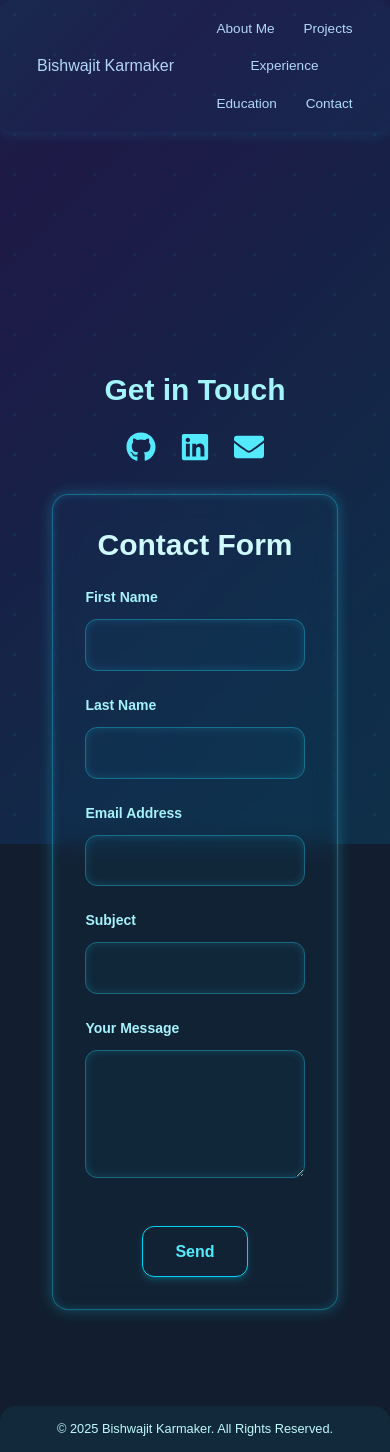
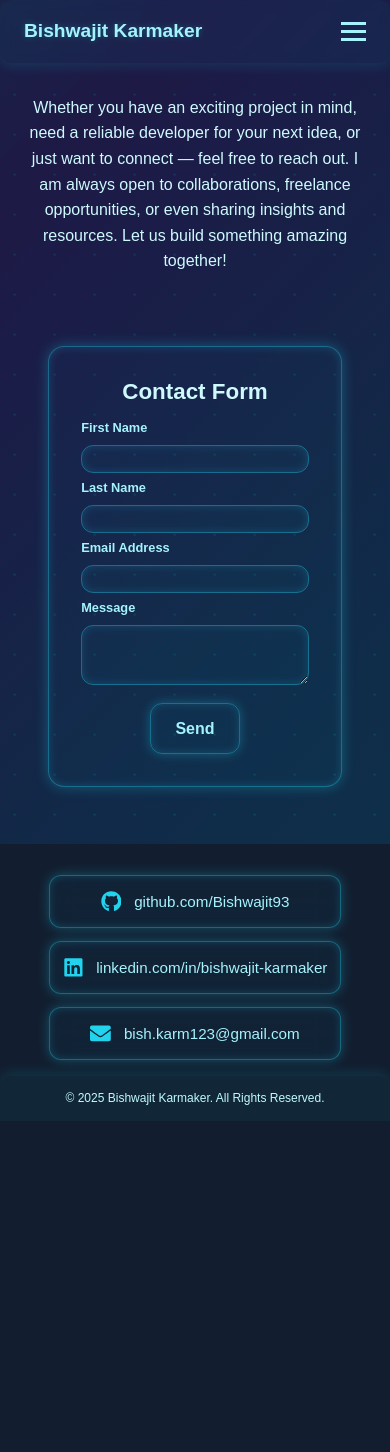
Before and after one commit to Bishwajit93/portfoliosite_frontend, a Next.js app: page /contact in a window 390 px wide. After the commit the page ends 1121 px from the top, so only its background shows below. Built offline with nearby package versions, Linux system fonts and the light colour scheme.

Commit message:
changes in style

```diff
--- a/src/app/contact/page.tsx
+++ b/src/app/contact/page.tsx
@@ -1,29 +1,60 @@
 'use client';
 
+import React from 'react';
+import { FaGithub, FaLinkedin, FaEnvelope } from 'react-icons/fa';
+import ContactForm from '@/components/ContactForm';
+import '@/styles/contactPage.css';
 
-import ContactForm from '@/components/ContactForm';
-import { FaGithub, FaLinkedin, FaEnvelope } from 'react-icons/fa';
+const ContactPage: React.FC = () => {
+  return (
+    <main className="contact-page">
+      <p className="text-center text-cyan-100 mb-8 max-w-xl">
+        Whether you have an exciting project in mind, need a reliable developer for your next idea,
+        or just want to connect — feel free to reach out. I am always open to collaborations, freelance
+        opportunities, or even sharing insights and resources. Let us build something amazing together!
+      </p>
+      <div className="contact-form">
+        <ContactForm />
+      </div>
 
-export default function ContactPage() {
-  return (
-      <main className="max-w-4xl mx-auto p-4">
-        <h1 className="text-3xl sm:text-4xl md:text-5xl font-bold text-center mb-6 text-cyan-200">
-          Get in Touch
-        </h1>
-
-        <div className="flex justify-center space-x-6 mb-8 text-cyan-300 text-3xl">
-          <a href="https://github.com/Bishwajit93" target="_blank" rel="noopener noreferrer" className="hover:text-cyan-400 transition">
-            <FaGithub />
-          </a>
-          <a href="https://www.linkedin.com/in/bishwajit-karmaker/" target="_blank" rel="noopener noreferrer" className="hover:text-cyan-400 transition">
-            <FaLinkedin />
-          </a>
-          <a href="mailto:bish.karm123@gmail.com" className="hover:text-cyan-400 transition">
-            <FaEnvelope />
-          </a>
+      <div className="contact-links">
+        <div className="contact-card">
+          <FaGithub />
+          <span>
+            <a
+              href="https://github.com/Bishwajit93"
+              target="_blank"
+              rel="noopener noreferrer"
+            >
+              github.com/Bishwajit93
+            </a>
+          </span>
         </div>
 
-        <ContactForm />
-      </main>
+        <div className="contact-card">
+          <FaLinkedin />
+          <span>
+            <a
+              href="https://www.linkedin.com/in/bishwajit-karmaker/"
+              target="_blank"
+              rel="noopener noreferrer"
+            >
+              linkedin.com/in/bishwajit-karmaker
+            </a>
+          </span>
+        </div>
+
+        <div className="contact-card">
+          <FaEnvelope />
+          <span>
+            <a href="mailto:bish.karm123@gmail.com">
+              bish.karm123@gmail.com
+            </a>
+          </span>
+        </div>
+      </div>
+    </main>
   );
-}
+};
+
+export default ContactPage;
--- a/src/app/globals.css
+++ b/src/app/globals.css
@@ -16,14 +16,33 @@ html, body {
   font-family: Arial, Helvetica, sans-serif;
   margin: 0;
   padding: 0;
+  background: var(--background);
   overflow-x: hidden;
-  width: 100%;
   min-height: 100%;
-  background: var(--background);
-  overscroll-behavior: none;
 }
 
-/* ========= OUT OF THE WORLD BACKGROUND ========= */
+/* reduce space for mobile */
+@media (max-width: 768px) {
+  main {
+    margin-top: 0 !important;
+  }
+}
+
+/* ========= FLEX FOOTER SYSTEM ========= */
+body {
+  display: flex;
+  flex-direction: column;
+  min-height: 100vh;
+}
+main {
+  flex: 1;
+  z-index: 1;
+  position: relative;
+  padding-top: 1rem;
+  z-index: 1;
+}
+
+/* ========= ANIMATED BACKGROUND ========= */
 body::before {
   content: "";
   position: fixed;
@@ -34,13 +53,11 @@ body::before {
   pointer-events: none;
   z-index: 0;
 }
-
 @keyframes driftGrid {
   0% { background-position: 0 0; }
   50% { background-position: 100px 100px; }
   100% { background-position: 0 0; }
 }
-
 body::after {
   content: "";
   position: fixed;
@@ -55,33 +72,173 @@ body::after {
   pointer-events: none;
   z-index: 0;
 }
-
 @keyframes slowMove {
   0% { background-position: 0% 50%; }
   50% { background-position: 100% 50%; }
   100% { background-position: 0% 50%; }
 }
 
-/* ========= MAIN CONTENT ========= */
-main {
-  padding-top: 5rem;
-  z-index: 1;
+/* ========= HEADER ========= */
+/* ========= HEADER ========= */
+.header {
+  display: flex;
+  align-items: center;
+  justify-content: space-between;
+  padding: 1rem 2rem;
+  background: rgba(0,255,255,0.04);
+  box-shadow: 0 4px 12px rgba(0,255,255,0.1);
   position: relative;
+  z-index: 30;
+  border-radius: 0.75rem;
+  backdrop-filter: blur(6px);
+  animation: dropHeader 1.2s ease forwards;
+  padding-left: 16rem;
+}
+@keyframes dropHeader {
+  0% { opacity: 0; transform: translateY(-20px); }
+  100% { opacity: 1; transform: translateY(0); }
+}
+.header .engine a {
+  color: var(--foreground);
+  font-weight: 600;
+  text-decoration: none;
+  font-size: 1.2rem;
+  text-shadow: 0 0 6px rgba(34,211,238,0.3);
+}
+
+
+/* DESKTOP NAV */
+.nav-desktop {
+  display: flex;
+  gap: 1.2rem;
+  padding-right: 12em;
+}
+.nav-desktop a {
+  color: var(--foreground);
+  text-decoration: none;
+  padding: 0.5rem 1rem;
+  border-radius: 0.75rem;
+  backdrop-filter: blur(4px);
+  transition: all 0.4s ease;
+}
+.nav-desktop a:hover {
+  background: rgba(34,211,238,0.1);
+  box-shadow: 0 0 12px rgba(34,211,238,0.4);
+  color: var(--accent-cyan);
+}
+.nav-desktop a.active {
+  background: rgba(34,211,238,0.15);
+  border: 1px solid rgba(34,211,238,0.5);
+  box-shadow: 0 0 18px rgba(34,211,238,0.6);
+  color: var(--accent-lime);
+}
+
+/* HAMBURGER */
+.hamburger {
+  display: none;
+  flex-direction: column;
+  gap: 5px;
+  cursor: pointer;
+}
+.hamburger .line {
+  width: 25px;
+  height: 3px;
+  background: var(--foreground);
+  transition: all 0.3s;
+}
+.hamburger.open .line:nth-child(1) {
+  transform: rotate(45deg) translate(5px, 5px);
+}
+.hamburger.open .line:nth-child(2) {
+  opacity: 0;
+}
+.hamburger.open .line:nth-child(3) {
+  transform: rotate(-45deg) translate(5px, -5px);
+}
+
+/* MOBILE MENU */
+.mobile-menu {
+  display: none;
+  flex-direction: column;
+  align-items: center;
+  gap: 1rem;
+  position: absolute;
+  top: 100%;
+  left: 0;
+  right: 0;
+  background: rgba(0,255,255,0.08);
+  backdrop-filter: blur(10px);
+  border-radius: 0 0 0.75rem 0.75rem;
+  box-shadow: 0 4px 12px rgba(0,255,255,0.2);
+  padding: 1rem 0;
+  z-index: 20;
+}
+
+.mobile-menu a {
+  display: inline-block;
+  color: var(--foreground);
+  text-decoration: none;
+  font-size: 1.1rem;
+  padding: 0.2rem 0.8rem;
+  border: 1px solid rgba(34,211,238,0.2);
+  border-radius: 0.75rem;
+  backdrop-filter: blur(6px);
+  background: rgba(34,211,238,0.05);
+  box-shadow: inset 0 0 8px rgba(34,211,238,0.15);
+  transition: all 0.4s;
+}
+
+.mobile-menu a:hover {
+  background: rgba(34,211,238,0.12);
+  border-color: rgba(34,211,238,0.5);
+  box-shadow: 0 0 12px rgba(34,211,238,0.4);
+  color: var(--accent-cyan);
+}
+
+.mobile-menu a.active {
+  background: rgba(34,211,238,0.18);
+  border: 1px solid rgba(34,211,238,0.6);
+  box-shadow: 0 0 20px rgba(34,211,238,0.6);
+  color: var(--accent-lime);
+}
+
+
+/* TOGGLE MOBILE */
+.header.open .mobile-menu {
+  display: flex;
+}
+
+/* RESPONSIVE */
+@media (max-width: 768px) {
+  .nav-desktop {
+    display: none;
+  }
+  .hamburger {
+    display: flex;
+  }
+}
+
+
+/* ========= FOOTER ========= */
+.footer {
+  width: 100%;
+  background: rgba(0,255,255,0.04);
+  border-radius: 0.75rem 0.75rem 0 0;
+  box-shadow: 0 -4px 12px rgba(0,255,255,0.1);
+  color: #c0faff;
+  text-align: center;
+  padding: 1rem 2rem;
+  font-size: 0.9rem;
+}
+@media (max-width: 640px) {
+  .footer {
+    font-size: 0.75rem;
+    padding: 0.8rem 1rem;
+  }
 }
 
 /* ========= BUTTONS ========= */
-.glow-button-wrapper {
-  display: inline-block;
-  border-radius: 0.75rem;
-  box-shadow: inset 0 0 10px rgba(34,211,238,0.2), 0 0 10px rgba(34,211,238,0.3);
-  transition: box-shadow 0.4s, background 0.4s;
-}
-.glow-button-wrapper:hover {
-  box-shadow: inset 0 0 14px rgba(34,211,238,0.3), 0 0 14px rgba(34,211,238,0.5);
-  background: rgba(34,211,238,0.05);
-}
-
-.glow-button {
+button, .glow-button {
   background: transparent;
   border: 1px solid rgba(34,211,238,0.4);
   color: var(--foreground);
@@ -90,35 +247,21 @@ main {
   backdrop-filter: blur(8px);
   cursor: pointer;
   font-weight: 600;
-  transition: color 0.4s;
+  box-shadow: inset 0 0 10px rgba(34,211,238,0.2), 0 0 12px rgba(34,211,238,0.3);
+  transition: all 0.4s ease;
 }
-.glow-button:hover {
+button:hover, .glow-button:hover {
   color: #67e8f9;
+  background: rgba(34,211,238,0.08);
+  box-shadow: inset 0 0 14px rgba(34,211,238,0.3), 0 0 20px rgba(34,211,238,0.4);
 }
-
-/* ========= DELETE VARIANT ========= */
 .glow-button.delete {
   border-color: rgba(239,68,68,0.4);
   color: #fca5a5;
 }
-.glow-button-wrapper:hover .glow-button.delete {
+button:hover.delete, .glow-button:hover.delete {
   border-color: rgba(239,68,68,0.6);
   color: #f87171;
-}
-
-/* ========= NAV LINKS ========= */
-nav a {
-  border: 1px solid transparent;
-  border-radius: 0.75rem;
-  padding: 0.25rem 0.75rem;
-  transition: all 0.4s ease;
-  backdrop-filter: blur(4px);
-}
-nav a:hover {
-  background: rgba(34,211,238,0.1);
-  border-color: rgba(34,211,238,0.5);
-  box-shadow: 0 0 10px rgba(34,211,238,0.4);
-  color: #67e8f9;
 }
 
 /* ========= PROJECT CARDS ========= */
@@ -152,17 +295,15 @@ form {
   margin: 2rem auto;
   box-shadow: inset 0 0 10px rgba(34,211,238,0.2), 0 0 14px rgba(34,211,238,0.3);
   backdrop-filter: blur(12px);
-  transition: all 0.4s ease;
   width: 92%;
   max-width: 100%;
+  transition: all 0.4s ease;
 }
 form:hover {
   background: rgba(8,145,178,0.06);
   box-shadow: inset 0 0 14px rgba(34,211,238,0.3), 0 0 18px rgba(34,211,238,0.5);
 }
-form input,
-form textarea,
-form select {
+form input, form textarea, form select {
   border: 1px solid rgba(34,211,238,0.4);
   border-radius: 0.75rem;
   background: transparent;
@@ -174,15 +315,11 @@ form select {
   width: 100%;
   margin-bottom: 1rem;
 }
-form input:hover,
-form textarea:hover,
-form select:hover {
+form input:hover, form textarea:hover, form select:hover {
   background: rgba(8,145,178,0.05);
   box-shadow: inset 0 0 14px rgba(34,211,238,0.3);
 }
-form input:focus,
-form textarea:focus,
-form select:focus {
+form input:focus, form textarea:focus, form select:focus {
   outline: none;
   background: rgba(8,145,178,0.08);
   box-shadow: inset 0 0 16px rgba(34,211,238,0.4), 0 0 10px rgba(34,211,238,0.5);
@@ -195,13 +332,14 @@ form label {
   color: var(--foreground);
 }
 
-/* ========= RESPONSIVE FORM WIDTH ========= */
-@media (min-width: 640px) {
-  form { width: 85%; max-width: 36rem; }
+
+@media (max-width: 768px) {
+  .header {
+    padding-left: 1.5rem !important;
+    padding-right: 1.5rem !important;
+  }
+
+  .nav-desktop {
+    padding-right: 0 !important;
+  }
 }
-@media (min-width: 1024px) {
-  form { width: 100%; max-width: 48rem; }
-}
-@media (max-width: 639px) {
-  form { min-height: auto; justify-content: start; }
-}
--- a/src/components/ContactForm.tsx
+++ b/src/components/ContactForm.tsx
@@ -1,5 +1,4 @@
 'use client';
-
 import { useForm, ValidationError } from '@formspree/react';
 
 export default function ContactForm() {
@@ -16,119 +15,50 @@ export default function ContactForm() {
   return (
     <form
       onSubmit={handleSubmit}
-      className="w-full max-w-2xl mx-auto p-8 rounded-2xl border border-cyan-400
-       text-slate-100 font-semibold shadow-[0_0_25px_rgba(34,211,238,0.2)]
-       backdrop-blur-lg bg-cyan-400/5 transition-all"
+      className="w-full"
     >
       <h2 className="text-3xl font-bold text-cyan-100 mb-6 text-center glow-text">
         Contact Form
       </h2>
 
-      {/* FIRST NAME */}
       <div>
-        <label htmlFor="firstName" className="block text-sm font-semibold">
-          First Name
-        </label>
-        <input
-          id="firstName"
-          type="text"
-          name="firstName"
-          required
-          className="mt-1 w-full rounded-xl p-3 bg-transparent border border-cyan-400
-           text-slate-100 shadow-inner shadow-cyan-400/10
-           hover:bg-cyan-200/10 hover:shadow-cyan-400/20
-           focus:bg-cyan-300/10 focus:shadow-cyan-400/30
-           outline-none transition-all"
-        />
+        <label htmlFor="firstName" className="block text-sm font-semibold">First Name</label>
+        <input id="firstName" type="text" name="firstName" required
+          className="w-full rounded-lg px-2 py-1.5 text-sm bg-transparent border border-cyan-400
+            hover:bg-cyan-200/10 focus:bg-cyan-300/10 outline-none transition" />
         <ValidationError prefix="First Name" field="firstName" errors={state.errors} />
       </div>
 
-      {/* LAST NAME */}
       <div>
-        <label htmlFor="lastName" className="block text-sm font-semibold mt-2">
-          Last Name
-        </label>
-        <input
-          id="lastName"
-          type="text"
-          name="lastName"
-          required
-          className="mt-1 w-full rounded-xl p-3 bg-transparent border border-cyan-400
-           text-slate-100 shadow-inner shadow-cyan-400/10
-           hover:bg-cyan-200/10 hover:shadow-cyan-400/20
-           focus:bg-cyan-300/10 focus:shadow-cyan-400/30
-           outline-none transition-all"
-        />
+        <label htmlFor="lastName" className="block text-sm font-semibold mt-1">Last Name</label>
+        <input id="lastName" type="text" name="lastName" required
+          className=" w-full rounded-lg bg-transparent border border-cyan-400
+          hover:bg-cyan-200/10 focus:bg-cyan-300/10 outline-none transition" />
         <ValidationError prefix="Last Name" field="lastName" errors={state.errors} />
       </div>
 
-      {/* EMAIL */}
       <div>
-        <label htmlFor="email" className="block text-sm font-semibold mt-2">
-          Email Address
-        </label>
-        <input
-          id="email"
-          type="email"
-          name="email"
-          required
-          className="mt-1 w-full rounded-xl p-3 bg-transparent border border-cyan-400
-           text-slate-100 shadow-inner shadow-cyan-400/10
-           hover:bg-cyan-200/10 hover:shadow-cyan-400/20
-           focus:bg-cyan-300/10 focus:shadow-cyan-400/30
-           outline-none transition-all"
-        />
+        <label htmlFor="email" className="block text-sm font-semibold mt-1">Email Address</label>
+        <input id="email" type="email" name="email" required
+          className=" w-full rounded-lg bg-transparent border border-cyan-400
+          hover:bg-cyan-200/10 focus:bg-cyan-300/10 outline-none transition" />
         <ValidationError prefix="Email" field="email" errors={state.errors} />
       </div>
 
-      {/* SUBJECT */}
       <div>
-        <label htmlFor="subject" className="block text-sm font-semibold mt-2">
-          Subject
-        </label>
-        <input
-          id="subject"
-          type="text"
-          name="subject"
-          required
-          className="mt-1 w-full rounded-xl p-3 bg-transparent border border-cyan-400
-           text-slate-100 shadow-inner shadow-cyan-400/10
-           hover:bg-cyan-200/10 hover:shadow-cyan-400/20
-           focus:bg-cyan-300/10 focus:shadow-cyan-400/30
-           outline-none transition-all"
-        />
-        <ValidationError prefix="Subject" field="subject" errors={state.errors} />
-      </div>
-
-      {/* MESSAGE */}
-      <div>
-        <label htmlFor="message" className="block text-sm font-semibold mt-2">
-          Your Message
-        </label>
-        <textarea
-          id="message"
-          name="message"
-          rows={4}
-          required
-          className="mt-1 w-full rounded-xl p-3 bg-transparent border border-cyan-400
-           text-slate-100 shadow-inner shadow-cyan-400/10
-           hover:bg-cyan-200/10 hover:shadow-cyan-400/20
-           focus:bg-cyan-300/10 focus:shadow-cyan-400/30
-           outline-none transition-all"
-        />
+        <label htmlFor="message" className="block text-sm font-semibold mt-1">Message</label>
+        <textarea id="message" name="message" rows={3} required
+          className=" w-full rounded-lg bg-transparent border border-cyan-400
+          hover:bg-cyan-200/10 focus:bg-cyan-300/10 outline-none transition" />
         <ValidationError prefix="Message" field="message" errors={state.errors} />
       </div>
 
-      {/* SUBMIT */}
-      <div className="text-center mt-6">
+      <div className="text-center mt-2">
         <button
           type="submit"
           disabled={state.submitting}
-          className="border border-cyan-400 text-cyan-300 px-8 py-3 rounded-xl
-           bg-transparent shadow-md shadow-cyan-400/20
-           hover:bg-cyan-200/10 hover:shadow-cyan-400/30
-           focus:bg-cyan-300/10 focus:shadow-cyan-400/40
-           transition-all"
+          className="border border-cyan-400 text-cyan-300 px-8 rounded-lg
+          hover:bg-cyan-200/10 transition"
         >
           Send
         </button>
--- a/src/components/Footer.tsx
+++ b/src/components/Footer.tsx
@@ -1,7 +1,6 @@
 'use client';
 
 import { motion } from "framer-motion";
-import "@/styles/footer.css";
 
 export default function Footer() {
   return (
--- a/src/components/Header.tsx
+++ b/src/components/Header.tsx
@@ -2,11 +2,11 @@
 
 import Link from "next/link";
 import { usePathname } from "next/navigation";
-import { motion } from "framer-motion";
-import "@/styles/header.css";
+import { useState } from "react";
 
 export default function Header() {
   const pathname = usePathname();
+  const [menuOpen, setMenuOpen] = useState(false);
 
   const navLinks = [
     { href: "/", label: "About Me" },
@@ -17,43 +17,41 @@ export default function Header() {
   ];
 
   return (
-    <header className="train-header">
-      <motion.div
-        initial={{ y: "-60vh", opacity: 1 }}
-        animate={{ y: "0" }}
-        transition={{
-          duration: 1.4,
-          ease: [0.68, -0.55, 0.27, 1.55] // springy bezier for a bounce
-        }}
-        style={{
-          display: "flex",
-          alignItems: "center",
-          justifyContent: "space-between",
-          width: "100%"
-        }}
-      >
-        <Link
-          href="/"
-          className="engine"
-        >
-          Bishwajit Karmaker
-        </Link>
-
-        <div className="train">
-          {navLinks.map(({ href, label }) => {
-            const isActive = pathname === href;
-            return (
+    <header className={`header ${menuOpen ? "open" : ""}`}>
+      <div className="engine">
+        <Link href="/">Bishwajit Karmaker</Link>
+      </div>
+      <nav className="nav-desktop">
+        {navLinks.map(({ href, label }) => (
           <Link
             key={href}
             href={href}
-                className={`bogie ${isActive ? "active" : ""}`}
+            className={pathname === href ? "active" : ""}
           >
             {label}
           </Link>
-            );
-          })}
+        ))}
+      </nav>
+      <div
+        className={`hamburger ${menuOpen ? "open" : ""}`}
+        onClick={() => setMenuOpen(!menuOpen)}
+      >
+        <div className="line"></div>
+        <div className="line"></div>
+        <div className="line"></div>
       </div>
-      </motion.div>
+      <div className="mobile-menu">
+        {navLinks.map(({ href, label }) => (
+          <Link
+            key={href}
+            href={href}
+            className={pathname === href ? "active" : ""}
+            onClick={() => setMenuOpen(false)}
+          >
+            {label}
+          </Link>
+        ))}
+      </div>
     </header>
   );
 }
--- /dev/null
+++ b/src/styles/contactPage.css
@@ -0,0 +1,121 @@
+/* ========= PAGE ========= */
+.contact-page {
+  display: flex;
+  flex-direction: column;
+  align-items: center;
+  justify-content: center;
+  min-height: 90vh;
+  position: relative;
+}
+
+/* ========= FORM ========= */
+.contact-form {
+  width: 100%;
+  max-width: 600px;
+  border-radius: 1rem;
+  animation: slideUpFade 2s ease forwards;
+  opacity: 0;
+  transform: translateY(20px);
+}
+
+/* ========= CONTACT LINKS ========= */
+.contact-links {
+  margin-top: 3rem;
+  display: flex;
+  flex-wrap: wrap;
+  justify-content: center;
+  gap: 1.5rem;
+}
+
+.contact-card {
+  display: flex;
+  align-items: center;
+  gap: 0.8rem;
+  padding: 1rem 1.5rem;
+  border: 1px solid rgba(34,211,238,0.4);
+  border-radius: 0.75rem;
+  backdrop-filter: blur(12px);
+  background: rgba(8,145,178,0.05);
+  box-shadow: inset 0 0 8px rgba(34,211,238,0.2), 0 0 12px rgba(34,211,238,0.3);
+  transition: all 0.3s;
+}
+
+.contact-card:hover {
+  background: rgba(8,145,178,0.08);
+  box-shadow: inset 0 0 12px rgba(34,211,238,0.3), 0 0 20px rgba(34,211,238,0.5);
+}
+
+/* ========= ICONS ========= */
+.contact-card svg {
+  font-size: 1.8rem;
+  color: #22d3ee;
+}
+
+/* ========= TEXT ========= */
+.contact-card span a {
+  color: var(--foreground);
+  font-size: 1.1rem;
+  text-decoration: none;
+}
+
+/* ========= ANIMATION ========= */
+@keyframes slideUpFade {
+  to {
+    opacity: 1;
+    transform: translateY(0);
+  }
+}
+
+/* ========= RESPONSIVE ========= */
+@media (max-width: 768px) {
+  .contact-form {
+    max-width: 98%; /* much wider */
+    padding: 0.5rem; /* very little inner space */
+    border-radius: 0.6rem;
+  }
+
+  /* make input and textarea way smaller */
+  .contact-form input,
+  .contact-form textarea,
+  .contact-form select {
+    padding: 0.3rem 0.5rem;
+    font-size: 0.85rem;
+    line-height: 1.2;
+    margin-bottom: 0.3rem;
+  }
+
+  .contact-form label {
+    font-size: 0.8rem;
+  }
+
+  .contact-form h2 {
+    font-size: 1.4rem;
+    margin-bottom: 0.8rem;
+  }
+
+  .contact-links {
+    flex-direction: column;
+    gap: 0.8rem;
+  }
+
+  .contact-card {
+    justify-content: center;
+    text-align: center;
+    width: 100%;
+    padding: 0.8rem;
+  }
+
+  .contact-card svg {
+    font-size: 1.3rem;
+  }
+
+  .contact-card span a {
+    font-size: 0.95rem;
+  }
+}
+
+@media (max-width: 768px) {
+  form input, form textarea, form select {
+    margin-bottom: 0.1rem !important;
+  }
+}
--- a/src/styles/footer.css
+++ /dev/null
@@ -1,22 +0,0 @@
-.footer {
-  position: relative;
-  width: 100%;
-  padding: 1.2rem 3rem;
-  text-align: center;
-  background: rgba(0,255,255,0.05); /* very subtle color */
-  border-top-left-radius: 1rem;
-  border-top-right-radius: 1rem;
-  color: #c0faff;
-  font-size: 0.95rem;
-  margin-top: 2rem;
-  box-shadow: none;
-  backdrop-filter: none;
-}
-
-
-@media (max-width: 640px) {
-  .footer {
-    font-size: 0.8rem;
-    padding: 0.8rem 1.5rem;
-  }
-}
--- a/src/styles/header.css
+++ /dev/null
@@ -1,50 +0,0 @@
-.train-header {
-  position: relative;
-  width: 100%;
-  background: rgba(0,255,255,0.04);
-  border-radius: 0.75rem;
-  box-shadow: 0 4px 12px rgba(0,255,255,0.1);
-  color: #c0faff;
-
-  display: flex;
-  align-items: center;
-  justify-content: space-between;
-  padding: 1rem 2rem;
-  margin-bottom: 1rem;
-}
-
-/* Nav links */
-.train {
-  display: flex;
-  gap: 1rem;
-}
-
-/* Mobile layout */
-@media (max-width: 640px) {
-  .train-header {
-    flex-direction: column;
-    align-items: center;
-    justify-content: center;
-    gap: 0.5rem;
-    padding: 0.8rem 1rem;
-  }
-
-  .engine {
-    font-size: 1rem;
-    text-align: center;
-    width: 100%;
-  }
-
-  .train {
-    display: flex;
-    flex-wrap: wrap;
-    justify-content: center;
-    gap: 0.4rem;
-    width: 100%;
-  }
-
-  .bogie {
-    font-size: 0.85rem;
-    padding: 0.3rem 0.7rem;
-  }
-}
```
Lines whose indentation alone changed are shown as unchanged.
